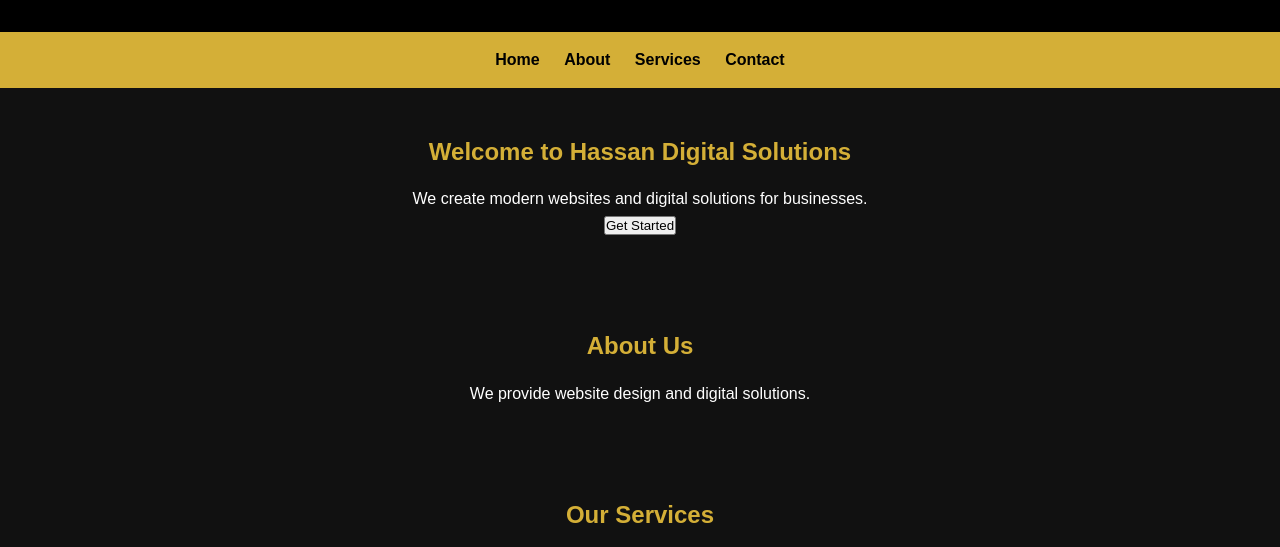
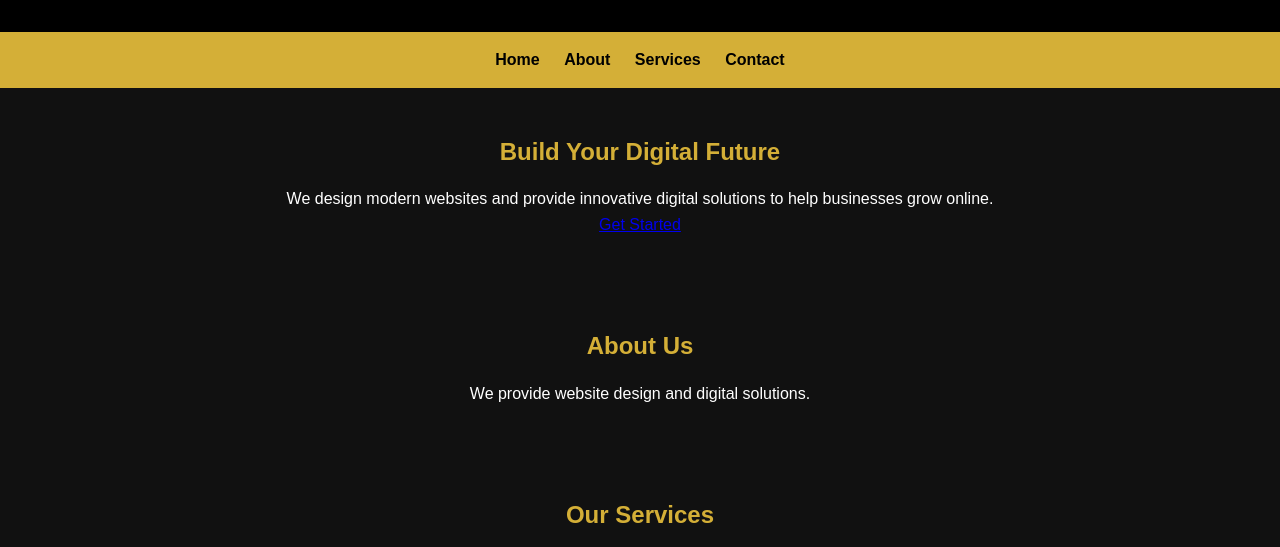
Before and after one commit to hassanabuk27-arch/Hassan-digital-solution-, a plain HTML site: page index.html in a window 1280 px wide. Shown: the part 239-786 px from the top of the page. Drawn offline with Linux system fonts and the light colour scheme.

Commit message:
Update index.html

```diff
--- a/index.html
+++ b/index.html
@@ -22,11 +22,23 @@
     <a href="#contact">Contact</a>
   </nav>
 
-  <section id="home">
-    <h2>Welcome to Hassan Digital Solutions</h2>
-    <p>We create modern websites and digital solutions for businesses.</p>
-    <button onclick="welcomeMessage()">Get Started</button>
-  </section>
+
+<section id="home" class="hero">
+  <div class="hero-content">
+    <h2>Build Your Digital Future</h2>
+
+    <p>
+      We design modern websites and provide
+      innovative digital solutions to help
+      businesses grow online.
+    </p>
+
+    <a href="#contact" class="hero-btn">
+      Get Started
+    </a>
+  </div>
+</section>
+
 
   <section id="about">
     <h2>About Us</h2>
```
